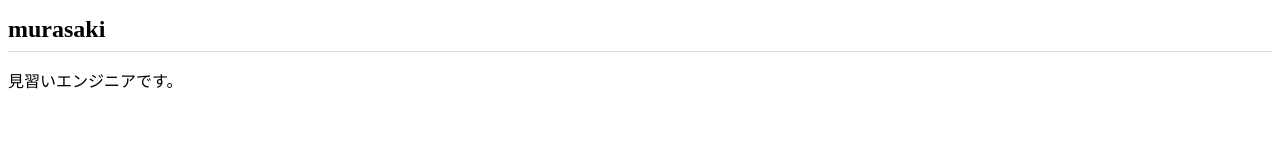
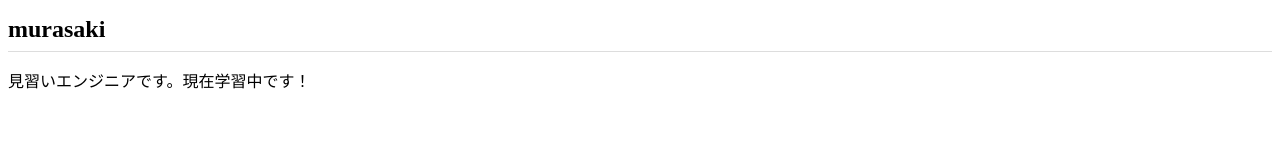
Before and after one commit to hyo-ha/hyo-ha.github.io, a plain HTML site: page index.html in a window 1280 px wide. Drawn offline with Linux system fonts and the light colour scheme.

Commit message:
Add files via upload

```diff
--- a/index.html
+++ b/index.html
@@ -7,6 +7,6 @@
 </head>
 <body>
   <h1>murasaki</h1>
-  <p>見習いエンジニアです。</p>
+  <p>見習いエンジニアです。現在学習中です！</p>
 </body>
 </html>
```
